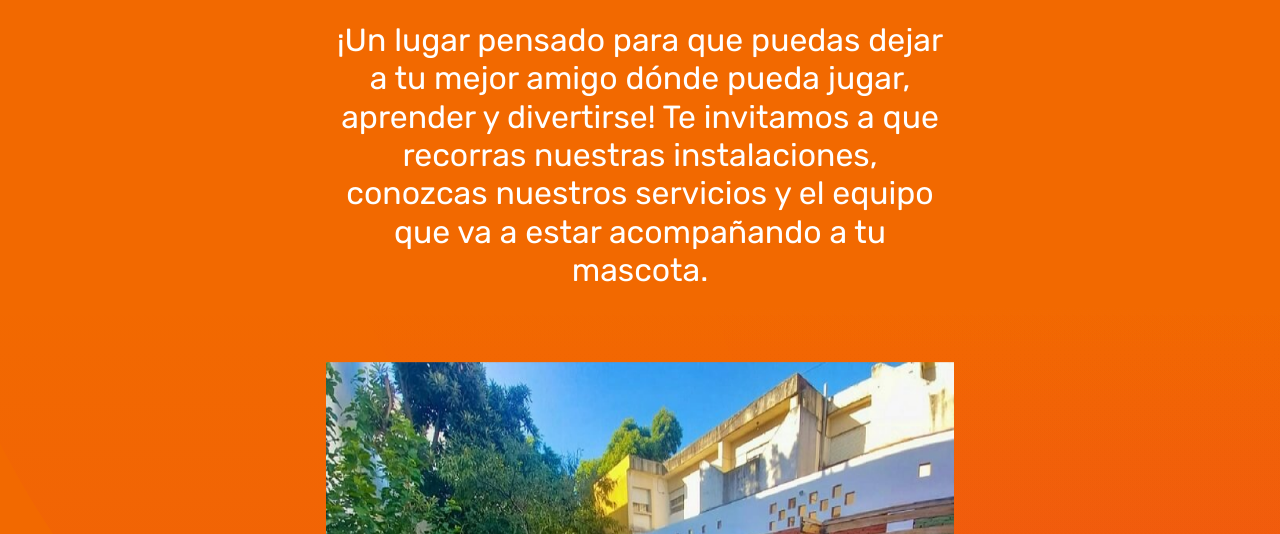
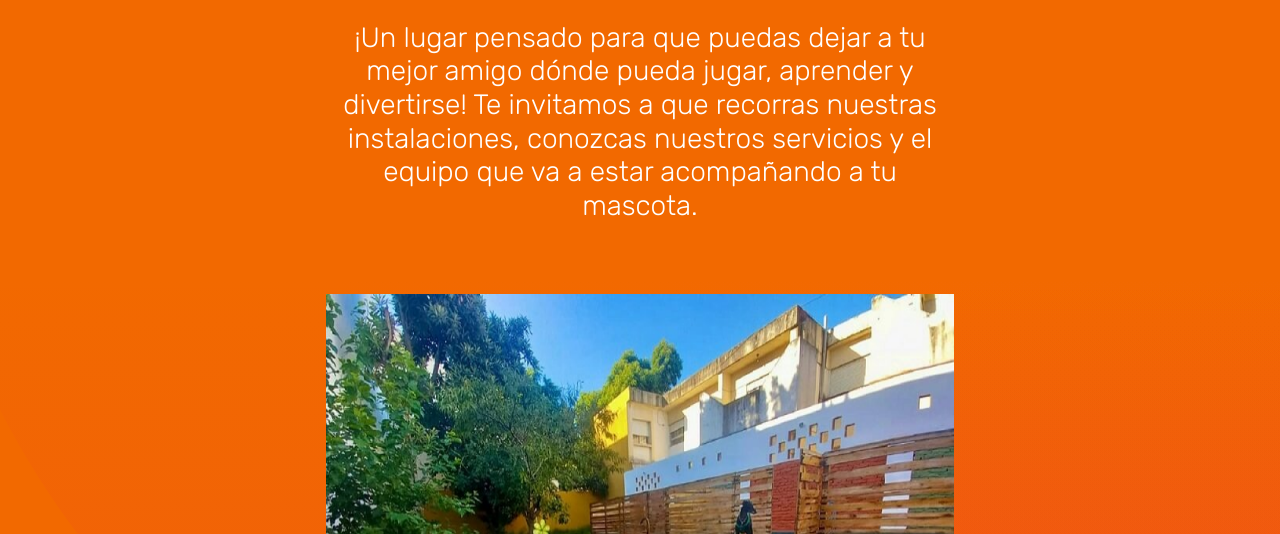
Before and after one commit to julilupo/guarderia_canina, a website: page index.html in a window 1280 px wide. Shown: the part 266-800 px from the top of the page. Drawn offline with nearby package versions, Linux system fonts and the light colour scheme.

Commit message:
cambios en el subtitulo del index

```diff
--- a/index.html
+++ b/index.html
@@ -58,7 +58,7 @@
       <div class="row justify-content-center">
         <div class="col-12 text-center text-white mt-5 mb-3">
           <h1 class="hero__titulo text-uppercase">Guardería Canina</h1>
-          <h2 class="hero__subtitulo mt-4">¡Un lugar pensado para que puedas dejar a tu mejor amigo dónde pueda jugar, aprender y divertirse! Te invitamos a que recorras nuestras instalaciones, conozcas nuestros servicios y el equipo que va a estar acompañando a tu mascota.</h2>
+          <h2 class="hero__subtitulo mt-4 fw-light fs-3">¡Un lugar pensado para que puedas dejar a tu mejor amigo dónde pueda jugar, aprender y divertirse! Te invitamos a que recorras nuestras instalaciones, conozcas nuestros servicios y el equipo que va a estar acompañando a tu mascota.</h2>
         </div>
         <div class="col-12 d-flex justify-content-center pb-5 mt-5 mb-5">
           <div id="carouselExampleIndicators" class="hero__slider carousel slide w-50" data-bs-ride="true">
```
